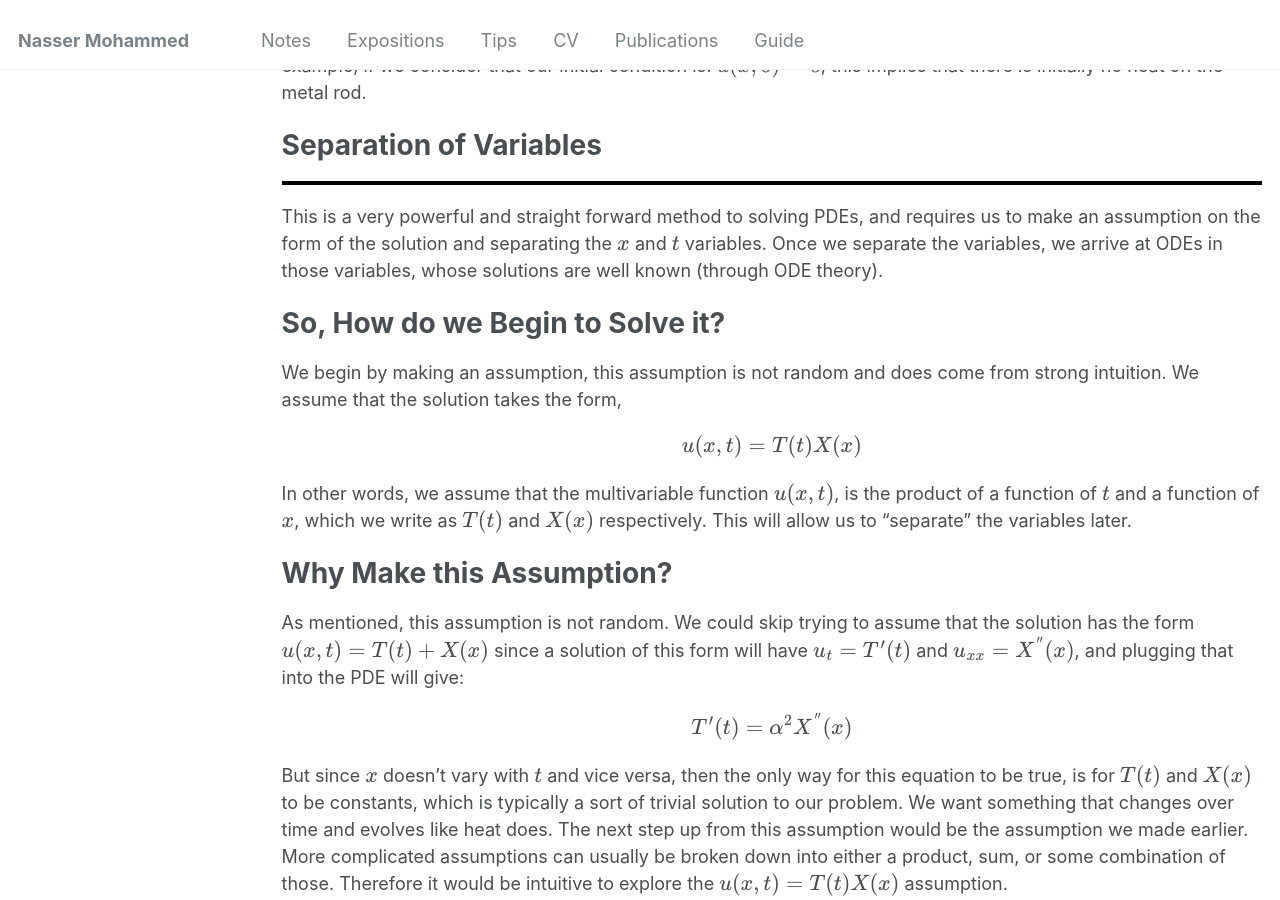
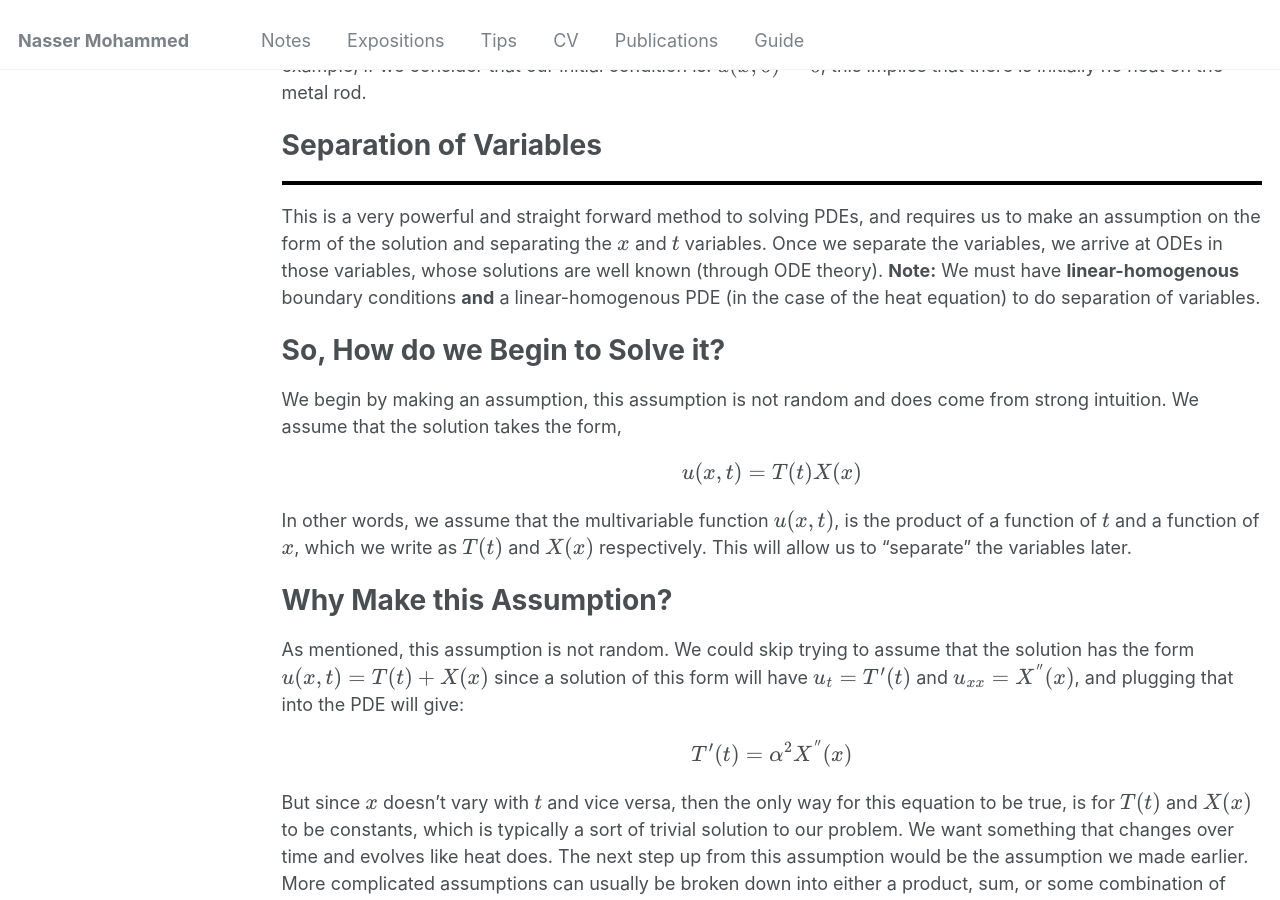
Before and after one commit to Nasser-Mohammed/Nasser-Mohammed.github.io, a Jekyll site: the page built from _pages/notes/pde/heatequation.md, in a window 1280 px wide and 900 px high, scrolled down 725 px. Built offline with Jekyll 4.4.1, drawn with Linux system fonts in a browser that asks for light colours.

Commit message:
Update heatequation.md

```diff
--- a/_pages/notes/pde/heatequation.md
+++ b/_pages/notes/pde/heatequation.md
@@ -24,6 +24,7 @@ Separation of Variables
 =
 <hr style="border: 2px solid black;">
 This is a very powerful and straight forward method to solving PDEs, and requires us to make an assumption on the form of the solution and separating the \\(x\\) and \\(t\\) variables. Once we separate the variables, we arrive at ODEs in those variables, whose solutions are well known (through ODE theory).
+**Note:** We must have **linear-homogenous** boundary conditions **and** a linear-homogenous PDE (in the case of the heat equation) to do separation of variables.
 
 So, How do we Begin to Solve it?
 =====
```
